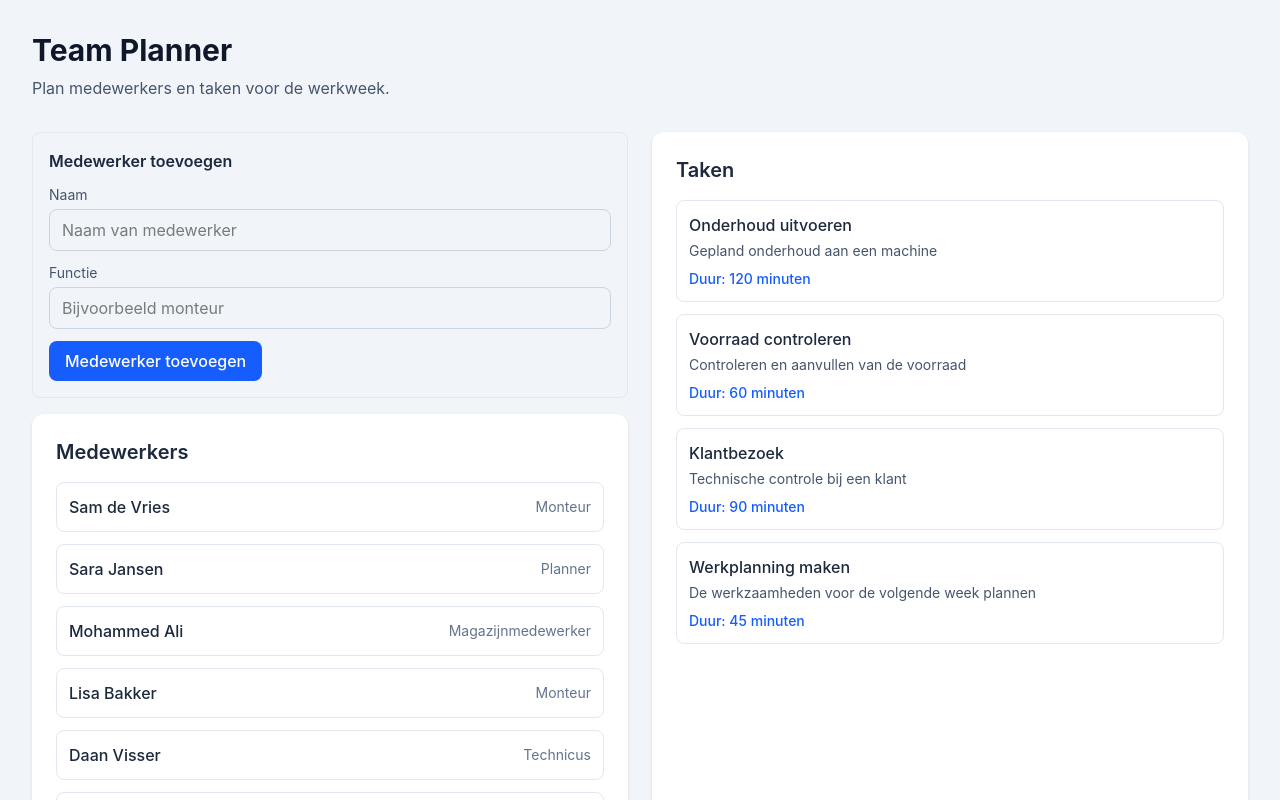
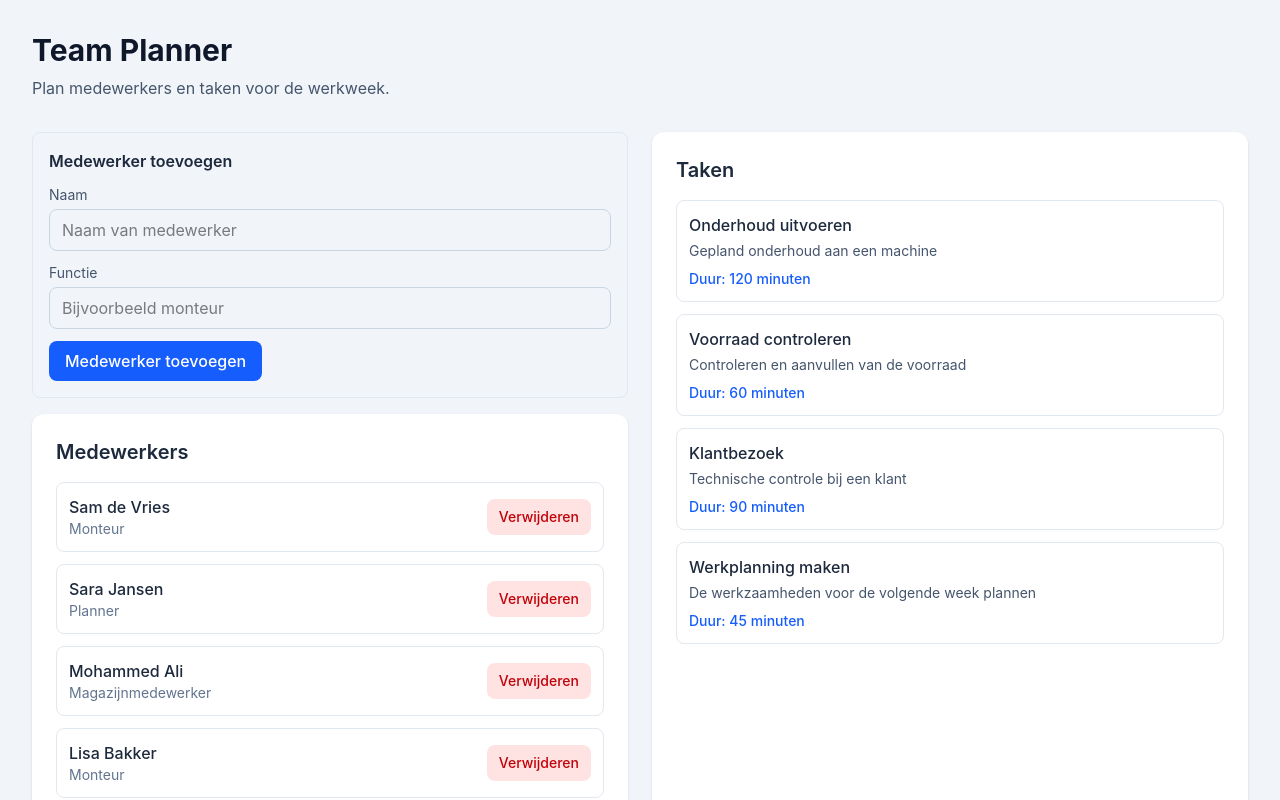
Before and after one commit to Shazaib6754/team-planner, a React (Vite) app: page / in a window 1280 px wide. Shown: the top 800 px of the page. Built offline with nearby package versions, Linux system fonts and the light colour scheme.

Commit message:
Voeg medewerkers verwijderen toe

```diff
--- a/src/App.tsx
+++ b/src/App.tsx
@@ -21,6 +21,12 @@ function App() {
     setEmployees((currentEmployees) => [...currentEmployees, newEmployee])
   }
 
+  function handleDeleteEmployee(id: number) {
+    setEmployees((currentEmployees) =>
+      currentEmployees.filter((employee) => employee.id !== id)
+    )
+  }
+
   return (
     <main className="min-h-screen bg-slate-100 p-8">
       <header className="mb-8">
@@ -36,7 +42,11 @@ function App() {
       <div className="grid gap-6 md:grid-cols-2">
         <section>
           <EmployeeForm onAdd={handleAddEmployee} />
-          <EmployeeList employees={employees} />
+
+          <EmployeeList
+            employees={employees}
+            onDelete={handleDeleteEmployee}
+          />
         </section>
 
         <TaskList tasks={tasks} />
--- a/src/components/EmployeeList.tsx
+++ b/src/components/EmployeeList.tsx
@@ -3,9 +3,10 @@ import type { Employee } from '../types'
 
 type EmployeeListProps = {
   employees: Employee[]
+  onDelete: (id: number) => void
 }
 
-function EmployeeList({ employees }: EmployeeListProps) {
+function EmployeeList({ employees, onDelete }: EmployeeListProps) {
   return (
     <section className="rounded-xl bg-white p-6 shadow-sm">
       <h2 className="mb-4 text-xl font-semibold text-slate-800">
@@ -16,15 +17,25 @@ function EmployeeList({ employees }: EmployeeListProps) {
         {employees.map((employee) => (
           <li
             key={employee.id}
-            className="flex items-center justify-between rounded-lg border border-slate-200 p-3"
+            className="flex items-center justify-between gap-3 rounded-lg border border-slate-200 p-3"
           >
-            <span className="font-medium text-slate-800">
-              {employee.name}
-            </span>
+            <div>
+              <p className="font-medium text-slate-800">
+                {employee.name}
+              </p>
 
-            <span className="text-sm text-slate-500">
-              {employee.role}
-            </span>
+              <p className="text-sm text-slate-500">
+                {employee.role}
+              </p>
+            </div>
+
+            <button
+              type="button"
+              onClick={() => onDelete(employee.id)}
+              className="rounded-lg bg-red-100 px-3 py-2 text-sm font-medium text-red-700 hover:bg-red-200"
+            >
+              Verwijderen
+            </button>
           </li>
         ))}
       </ul>
```
